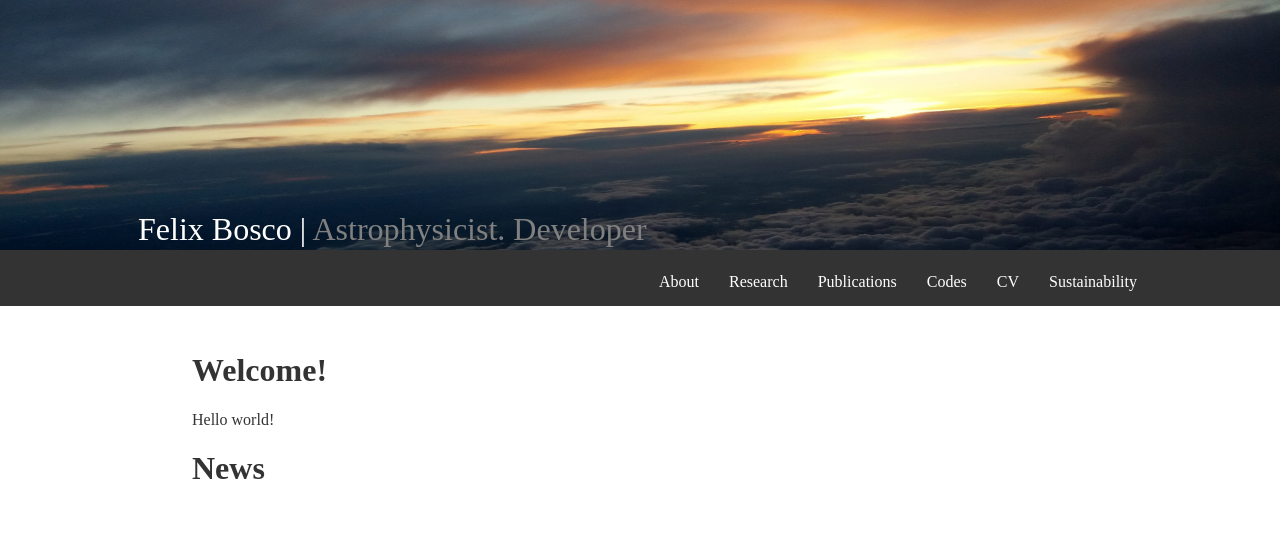
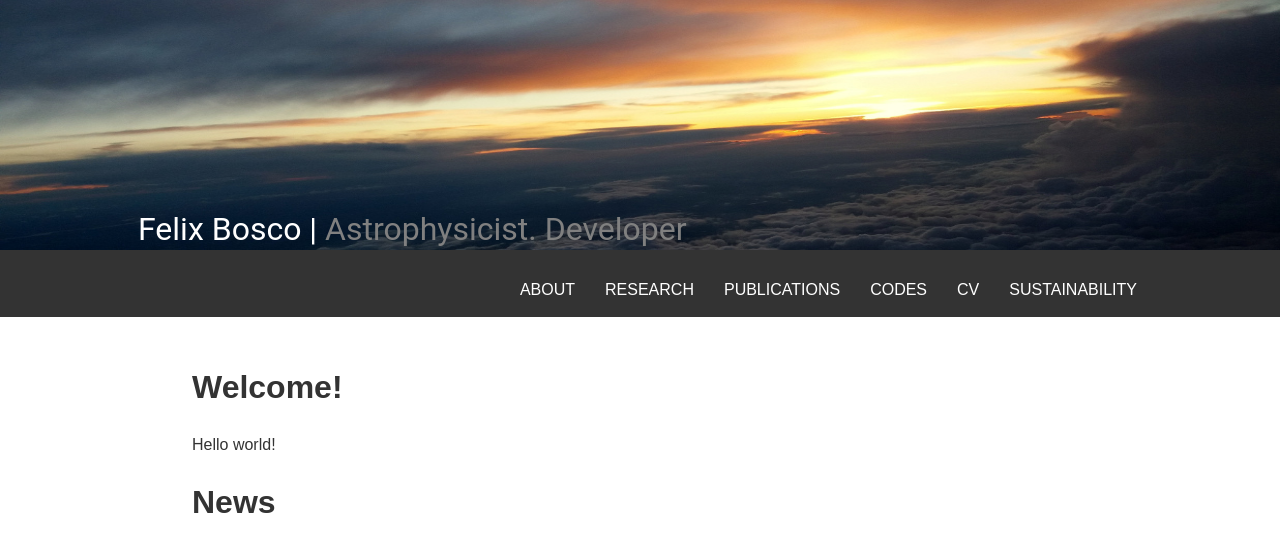
Before and after one commit to felixbosco/felixbosco.github.io, a Jekyll site: the page built from index.html, in a window 1280 px wide. Shown: the top 552 px of the page. Built offline with Jekyll 4.4.1, drawn with Linux system fonts in a browser that asks for light colours.

Commit message:
Update font-families

```diff
--- a/assets/css/style.css
+++ b/assets/css/style.css
@@ -1,6 +1,9 @@
 /* ---------- general design: body ---------- */
 html, body {
   margin: 0;
+  font-family: Arial, sans-serif;
+  color: #555753;
+  line-height: 1.5;
 }
 
 /* ---------- general design: header ---------- */
@@ -22,6 +25,7 @@ nav {
     flex: 1;
 
     padding: 0 10%;
+    text-transform: uppercase;
 }
 nav ul {
     float: right;
@@ -53,6 +57,7 @@ nav li a:hover {
   position: relative;
 
   color: white;
+  font-family: Roboto, Arial;
   font-size: 24pt;
 }
 .header-title img {
```
